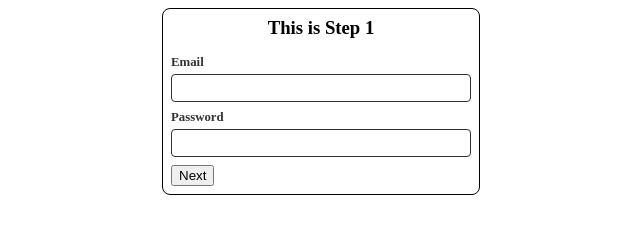
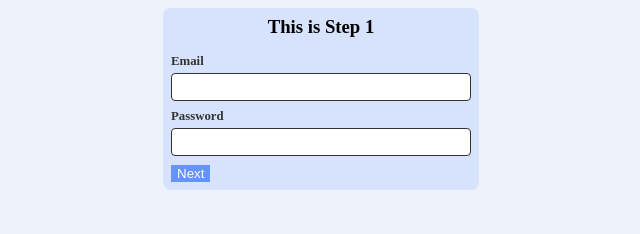
Before and after one commit to jonathanrawlingsgit/Multistep-Javascript-Form, a plain HTML site: page index.html in a window 1280 px wide. Shown: the whole page, without its empty margins (319-959 px from the left). Drawn offline with Linux system fonts and the light colour scheme.

Commit message:
all done

```diff
--- a/style.css
+++ b/style.css
@@ -1,6 +1,9 @@
+body {
+    background-color: #edf2fb;
+}
 .card {
-    background-color: white;
-    border: 1px solid black;
+    background-color: #d7e3fc;
+    border: 0px solid black;
     border-radius: .5rem;
     padding: .5rem;
     max-width: 300px;
@@ -9,6 +12,16 @@
 
 }
 
+button {
+    border: none;
+    background-color: #6694ff;
+    color: white;
+}
+button:hover {
+    transform: scale(1.1);
+    background-color: #c08ceb;
+    color: white;
+}
 .form-group {
     display: flex;
     flex-direction: column;
```
